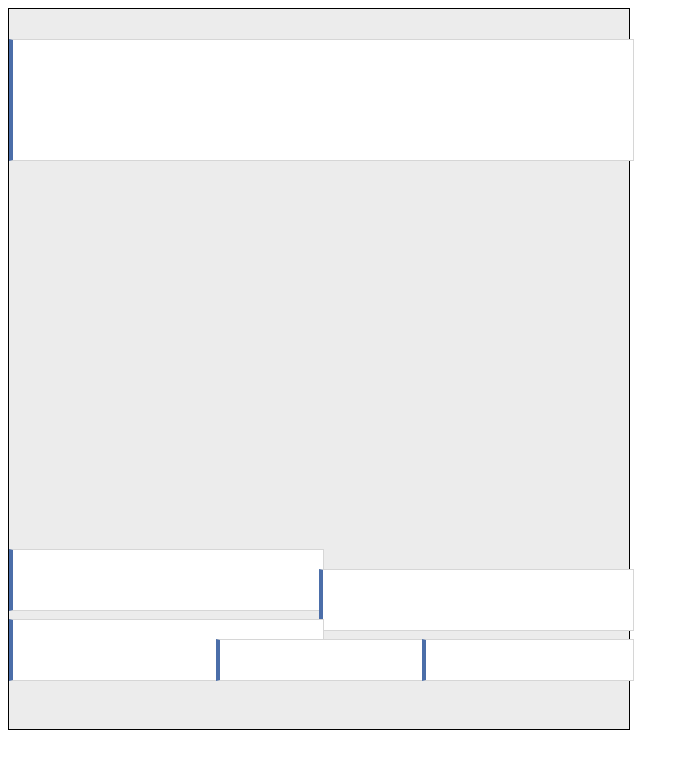
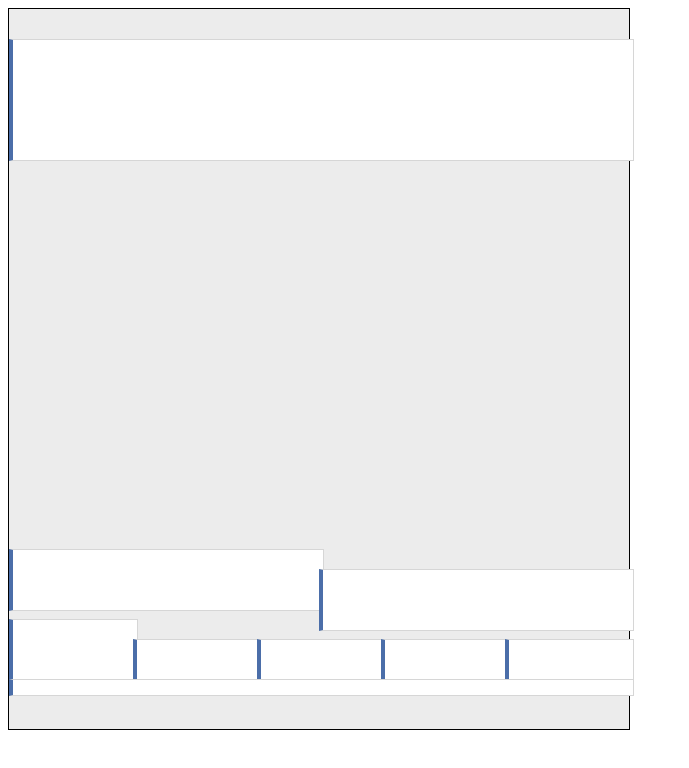
Before and after one commit to dnewcome/calendar, a plain HTML site: page index.html in a window 1280 px wide. Shown: the whole page, without its empty margins (0-689 px from the left). Drawn offline with Linux system fonts and the light colour scheme.

Commit message:
working solution

```diff
--- a/index.html
+++ b/index.html
@@ -79,8 +79,7 @@
 					events[i].depth = events[i].col;
 					mark = events[i];
 					for (j = 0; j < events.length; j++) {
-						// if(events[i].col < events[j].col && overlaps(events[i], events[j])) {
-						if(mark.col < events[j].col && overlaps(mark, events[j])) {
+						if(mark.col < events[j].col && events[j].start >= mark.start && overlaps(mark, events[j])) {
 							events[i].depth++;
 							mark = events[j];
 						}
@@ -157,8 +156,22 @@
 				{start: 560, end: 620},
 				{start: 610, end: 670},
 				{start: 630, end: 670},
-				{start: 630, end: 670}
+				{start: 630, end: 670},
+				{start: 630, end: 670},
+				{start: 630, end: 670},
+				{start: 670, end: 685}
 			];
+
+/*
+			var events = [];
+			for(var i = 0; i<100; i++) {
+
+				var start = Math.round(Math.random()*720),
+				var end = Math.round(Math.random()*720),
+
+
+			}
+*/
 
 			layOutDay(events);
 			depth(events);
```
